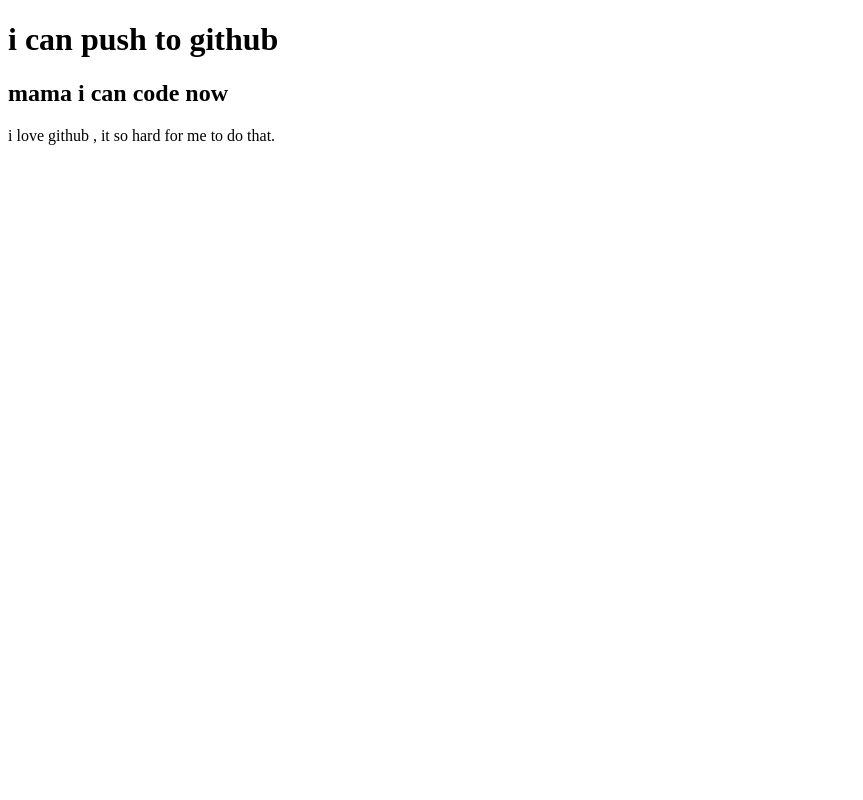
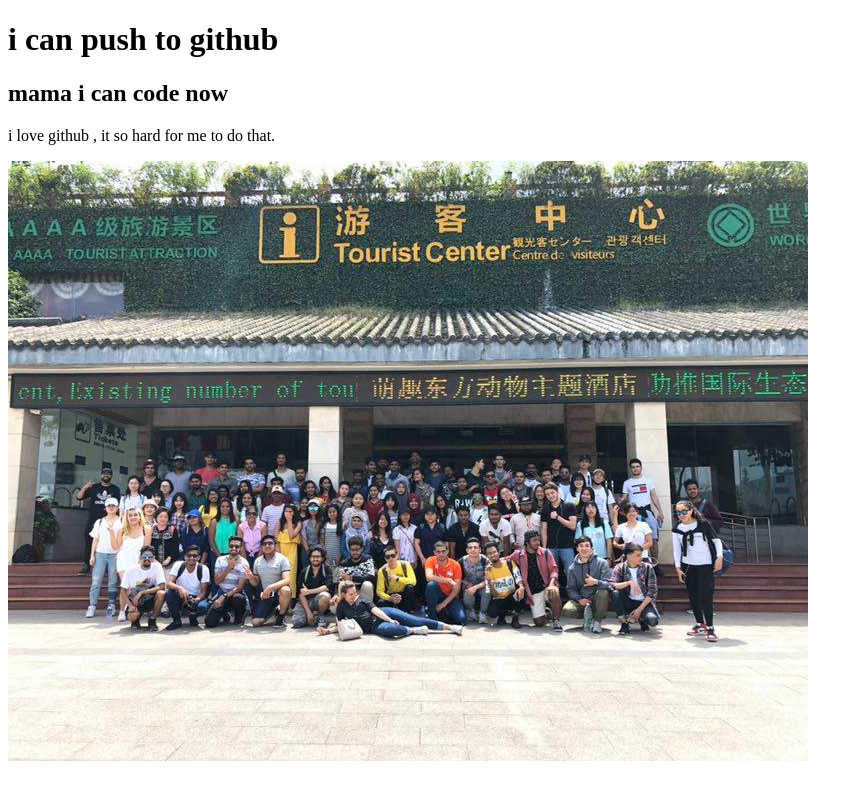
Before and after one commit to ihkhimel/my-second-report, a plain HTML site: page index.html in a window 1280 px wide. Shown: the whole page, without its empty margins (0-863 px from the left). Drawn offline with Linux system fonts and the light colour scheme.

Commit message:
image addes

```diff
--- a/index.html
+++ b/index.html
@@ -10,5 +10,6 @@
     <h1>i can push to github</h1>
     <h2>mama i can code now</h2>
 <p> i love github , it so hard for me to do that.</p>
+<img src="59343049_2878313902393766_4513724278331408384_n.jpg" alt="">
 </body>
 </html>
```
Also changed, not shown: 59343049_2878313902393766_4513724278331408384_n.jpg (added).
